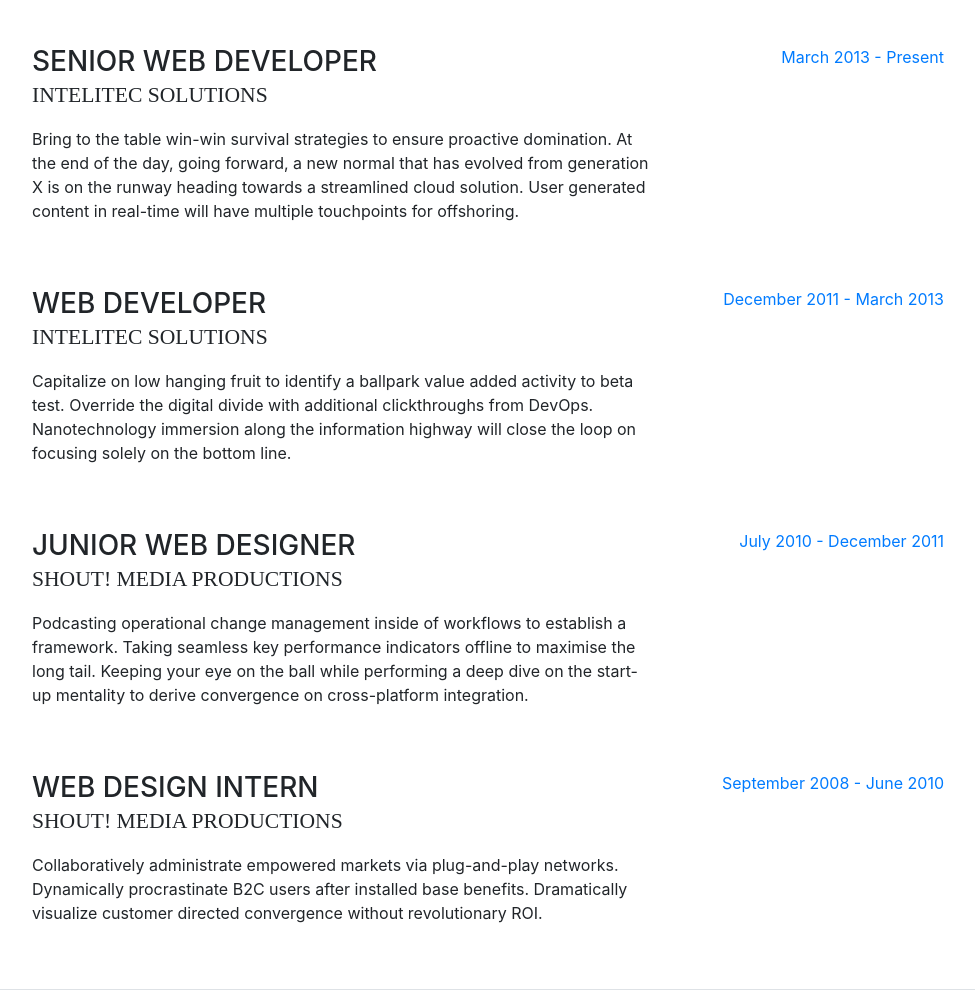
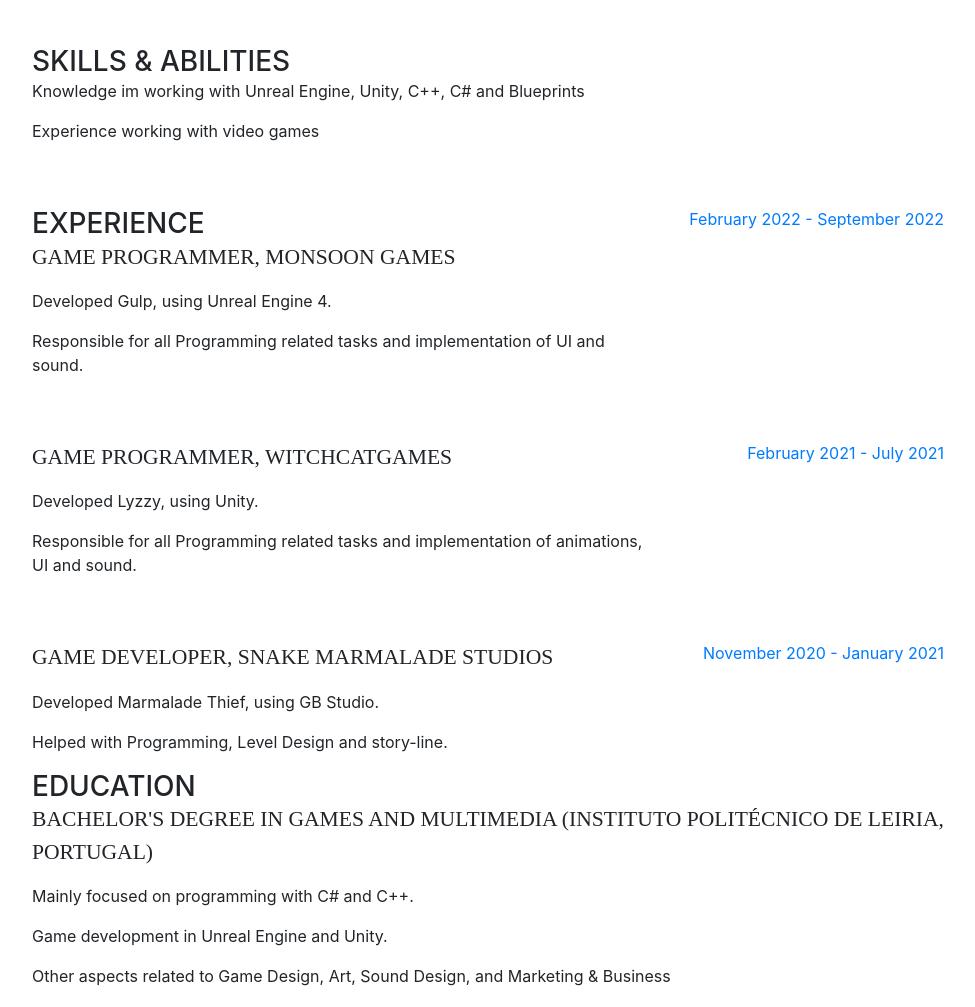
Before and after one commit to romeufialho/romeufialho.github.io, a website with bundled scripts: page index.html in a window 1280 px wide. Shown: the part 889-1896 px from the top of the page, without its empty margins (288-1263 px from the left). Built offline with nearby package versions, Linux system fonts and the light colour scheme; a web font is replaced by a local one.

Commit message:
Resume Content
skills, experience and education

```diff
--- a/index.html
+++ b/index.html
@@ -97,45 +97,53 @@
 
           <div class="resume-item d-flex flex-column flex-md-row mb-5">
             <div class="resume-content mr-auto">
-              <h3 class="mb-0">Senior Web Developer</h3>
-              <div class="subheading mb-3">Intelitec Solutions</div>
-              <p>Bring to the table win-win survival strategies to ensure proactive domination. At the end of the day, going forward, a new normal that has evolved from generation X is on the runway heading towards a streamlined cloud solution. User generated content in real-time will have multiple touchpoints for offshoring.</p>
-            </div>
-            <div class="resume-date text-md-right">
-              <span class="text-primary">March 2013 - Present</span>
+              <h3 class="mb-0">Skills & Abilities</h3>
+              <p>Knowledge im working with Unreal Engine, Unity, C++, C# and Blueprints</p>
+              <p>Experience working with video games</p>
             </div>
           </div>
 
           <div class="resume-item d-flex flex-column flex-md-row mb-5">
             <div class="resume-content mr-auto">
-              <h3 class="mb-0">Web Developer</h3>
-              <div class="subheading mb-3">Intelitec Solutions</div>
-              <p>Capitalize on low hanging fruit to identify a ballpark value added activity to beta test. Override the digital divide with additional clickthroughs from DevOps. Nanotechnology immersion along the information highway will close the loop on focusing solely on the bottom line.</p>
+              <h3 class="mb-0">Experience</h3>
+              <div class="subheading mb-3">Game Programmer, Monsoon Games</div>
+              <p>Developed Gulp, using Unreal Engine 4.</p>
+              <p>Responsible for all Programming related tasks and implementation of UI and sound.</p>
             </div>
             <div class="resume-date text-md-right">
-              <span class="text-primary">December 2011 - March 2013</span>
+              <span class="text-primary">February 2022 - September 2022</span>
             </div>
           </div>
 
           <div class="resume-item d-flex flex-column flex-md-row mb-5">
             <div class="resume-content mr-auto">
-              <h3 class="mb-0">Junior Web Designer</h3>
-              <div class="subheading mb-3">Shout! Media Productions</div>
-              <p>Podcasting operational change management inside of workflows to establish a framework. Taking seamless key performance indicators offline to maximise the long tail. Keeping your eye on the ball while performing a deep dive on the start-up mentality to derive convergence on cross-platform integration.</p>
+              <div class="subheading mb-3">Game Programmer, WitchCatGames</div>
+              <p>Developed Lyzzy, using Unity.</p>
+              <p>Responsible for all Programming related tasks and implementation of animations, UI and sound.</p>
             </div>
             <div class="resume-date text-md-right">
-              <span class="text-primary">July 2010 - December 2011</span>
+              <span class="text-primary">February 2021 - July 2021</span>
             </div>
           </div>
 
           <div class="resume-item d-flex flex-column flex-md-row">
             <div class="resume-content mr-auto">
-              <h3 class="mb-0">Web Design Intern</h3>
-              <div class="subheading mb-3">Shout! Media Productions</div>
-              <p>Collaboratively administrate empowered markets via plug-and-play networks. Dynamically procrastinate B2C users after installed base benefits. Dramatically visualize customer directed convergence without revolutionary ROI.</p>
+              <div class="subheading mb-3">Game Developer, Snake Marmalade Studios</div>
+              <p>Developed Marmalade Thief, using GB Studio.</p>
+              <p>Helped with Programming, Level Design and story-line.</p>
             </div>
             <div class="resume-date text-md-right">
-              <span class="text-primary">September 2008 - June 2010</span>
+              <span class="text-primary">November 2020 - January 2021</span>
+            </div>
+          </div>
+
+          <div class="resume-item d-flex flex-column flex-md-row mb-5">
+            <div class="resume-content mr-auto">
+              <h3 class="mb-0">Education</h3>
+              <div class="subheading mb-3">Bachelor's Degree in Games and Multimedia (Instituto Politécnico de Leiria, Portugal)</div>
+              <p>Mainly focused on programming with C# and C++.</p>
+              <p>Game development in Unreal Engine and Unity.</p>
+              <p>Other aspects related to Game Design, Art, Sound Design, and Marketing & Business</p>
             </div>
           </div>
 
```
